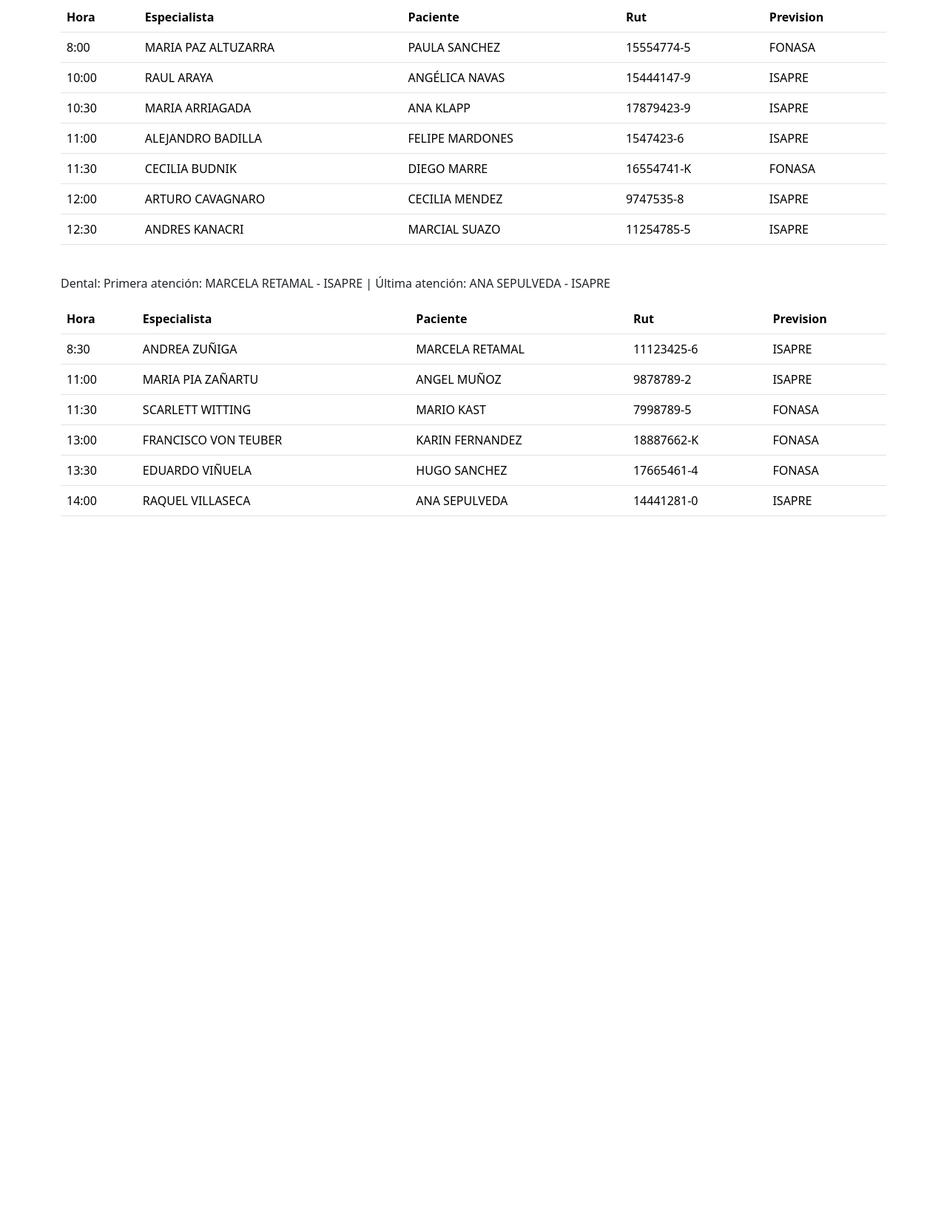
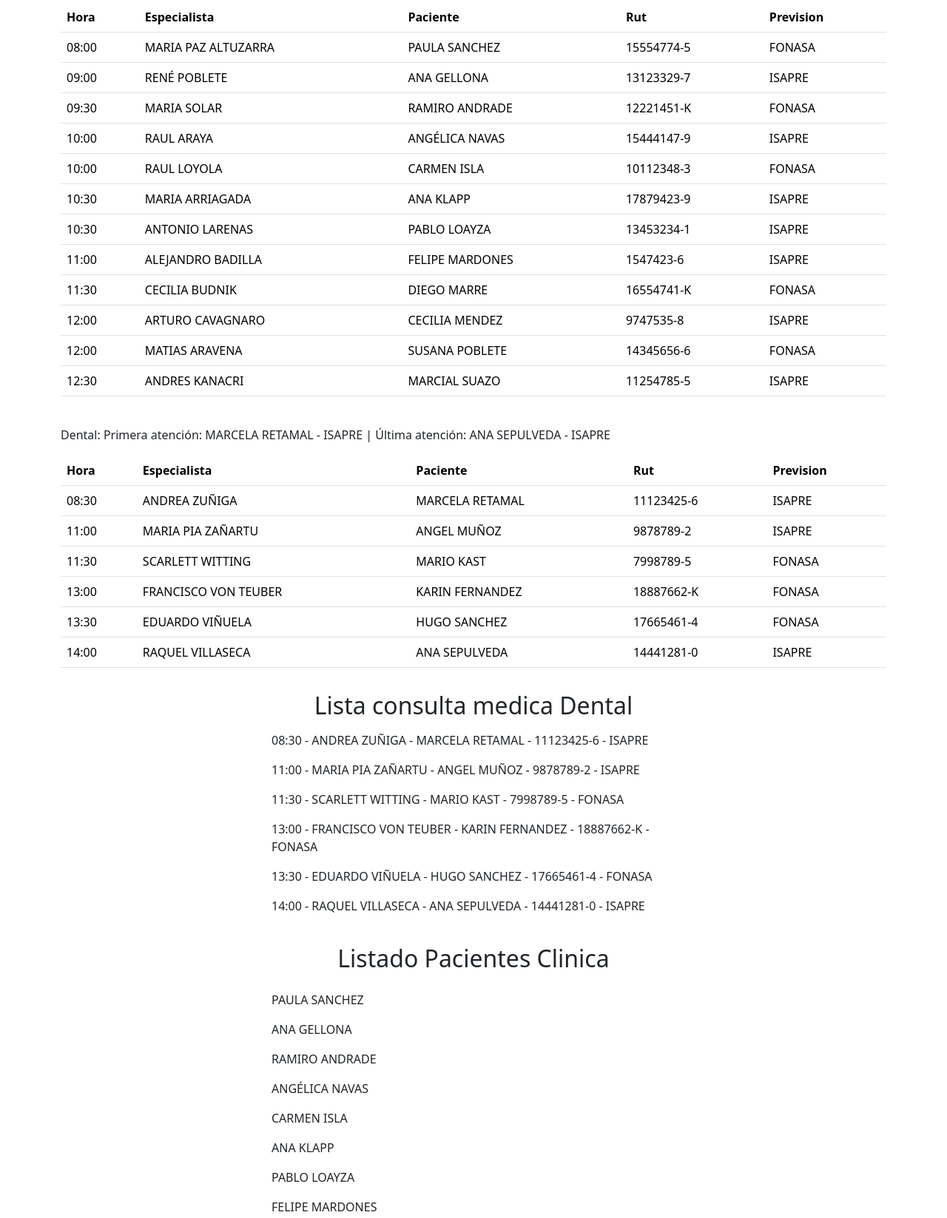
Before and after one commit to GOSUGING/arrays-objects, a plain HTML site: page index.html in a window 1280 px wide. Shown: the part 443-2090 px from the top of the page at 74% size. Before the commit the page ends 1157 px from the top, so only its background shows below. Drawn offline with nearby package versions, Linux system fonts and the light colour scheme.

Commit message:
subida de desafio evaluado

```diff
--- a/assets/Js/app .js
+++ b/assets/Js/app .js
@@ -39,7 +39,7 @@
 
 const arrayTraumatologias = [
     {
-        hora: '8:00',
+        hora: '08:00',
         especialista: 'MARIA PAZ ALTUZARRA',
         paciente: 'PAULA SANCHEZ',
         rut: '15554774-5',
@@ -91,7 +91,7 @@
 
 const arrayDentales = [
     {
-        hora: '8:30',
+        hora: '08:30',
         especialista: 'ANDREA ZUÑIGA',
         paciente: 'MARCELA RETAMAL',
         rut: '11123425-6',
@@ -158,15 +158,68 @@
     `
 }
 
+
+
 traumatologia.textContent = `Traumatología: Primera atención: ${arrayTraumatologias[0].paciente} - ${arrayTraumatologias[0].prevision} |  Última atención: ${arrayTraumatologias[arrayTraumatologias.length - 1].paciente} - ${arrayTraumatologias[arrayTraumatologias.length - 1].prevision}`
 
 
+const nuevaArrayTraumatologias = arrayTraumatologias.slice();
 
-const tablaTraumatologia = document.querySelector('#tablaTraumatologia')
+nuevaArrayTraumatologias.push(
+    {
+        hora: '09:00',
+        especialista: 'RENÉ POBLETE ',
+        paciente: 'ANA GELLONA',
+        rut: '13123329-7',
+        prevision: 'ISAPRE'
+    },
+    {
+        hora: '09:30',
+        especialista: 'MARIA SOLAR',
+        paciente: 'RAMIRO ANDRADE',
+        rut: '12221451-K',
+        prevision: 'FONASA'
+    },
+    {
+        hora: '10:00',
+        especialista: 'RAUL LOYOLA',
+        paciente: 'CARMEN ISLA',
+        rut: '10112348-3',
+        prevision: 'FONASA'
+    },
+    {
+        hora: '10:30',
+        especialista: 'ANTONIO LARENAS',
+        paciente: 'PABLO LOAYZA',
+        rut: '13453234-1',
+        prevision: 'ISAPRE'
+    },
+    {
+        hora: '12:00 ',
+        especialista: 'MATIAS ARAVENA',
+        paciente: 'SUSANA POBLETE',
+        rut: '14345656-6',
+        prevision: 'FONASA'
+    }
+);
 
 
-for (const item of arrayTraumatologias) {
-    tablaTraumatologia.innerHTML += `
+nuevaArrayTraumatologias.sort((a, b) => {
+    if (a.hora < b.hora) return -1;
+    if (a.hora > b.hora) return 1;
+    return 0;
+});
+
+console.log(nuevaArrayTraumatologias);
+
+const newTablaTraumatologia = document.querySelector('#newTablaTraumatologia');
+
+
+newTablaTraumatologia.innerHTML = '';
+
+
+for (const item of nuevaArrayTraumatologias) {
+    newTablaTraumatologia.innerHTML += `
     <tr>
         <td>${item.hora}</td>
         <td>${item.especialista}</td>
@@ -174,8 +227,9 @@
         <td>${item.rut}</td>
         <td>${item.prevision}</td>
     </tr>
-    `
+    `;
 }
+
 
 dental.textContent = `Dental: Primera atención: ${arrayDentales[0].paciente} - ${arrayDentales[0].prevision} |  Última atención: ${arrayDentales[arrayDentales.length - 1].paciente} - ${arrayDentales[arrayDentales.length - 1].prevision}`
 
@@ -193,3 +247,55 @@
     </tr>
     `
 }
+
+
+const contenedorDental = document.querySelector('#contenedorDental');
+
+
+function imprimirConsultaDental(consulta) {
+    const consultaString = `${consulta.hora} - ${consulta.especialista} - ${consulta.paciente} - ${consulta.rut} - ${consulta.prevision}`;
+    const consultaElement = document.createElement('p');
+    consultaElement.textContent = consultaString;
+    contenedorDental.appendChild(consultaElement);
+}
+
+
+arrayDentales.forEach(consulta => {
+    imprimirConsultaDental(consulta);
+});
+
+
+function obtenerNombresPacientesEspecialidad(array) {
+    return array.map(item => item.paciente);
+}
+
+
+const nombresTraumatologias = obtenerNombresPacientesEspecialidad(nuevaArrayTraumatologias);
+const nombresDentales = obtenerNombresPacientesEspecialidad(arrayDentales);
+const nombresRadiologia = obtenerNombresPacientesEspecialidad(arrayRadiologias);
+
+
+const todosLosNombres = [...nombresTraumatologias, ...nombresDentales, ...nombresRadiologia];
+
+
+const listadoPacientes = document.querySelector('#listadoPacientes');
+
+
+todosLosNombres.forEach(nombre => {
+    const paragraph = document.createElement('p');
+    paragraph.textContent = nombre;
+    listadoPacientes.appendChild(paragraph);
+});
+
+const consultasIsapre = arrayDentales.filter(consulta => consulta.prevision === 'ISAPRE');
+
+console.log(consultasIsapre);
+
+const consultasFonasa = nuevaArrayTraumatologias.filter(consulta => consulta.prevision === 'FONASA');
+
+console.log(consultasFonasa);
+
+arrayRadiologias.shift()
+console.log(arrayRadiologias)
+arrayRadiologias.pop()
+console.log(arrayRadiologias)
--- a/index.html
+++ b/index.html
@@ -39,7 +39,7 @@
                     <th scope="col">Prevision</th>
                 </tr>
             </thead>
-            <tbody id="tablaTraumatologia">
+            <tbody id="newTablaTraumatologia">
             </tbody>
         </table>
         <br>
@@ -57,6 +57,23 @@
             <tbody id="tablaDental">
             </tbody>
         </table>
+
+        <section class="row justify-content-center">
+            <h2 class="text-center mt-3 mb-3">Lista consulta medica Dental</h2>
+            <article class="col-6">
+                <div id="contenedorDental">
+
+                </div>
+            </article>
+        </section>
+
+        <section class="row justify-content-center">
+            <article class="col-6">
+                <h2 class="text-center mt-4 mb-4">Listado Pacientes Clinica</h2>
+                <div id="listadoPacientes"></div>
+            </article>
+        </section>
+
     </main>
 
     <script src="./assets/Js/app .js"></script>
```
